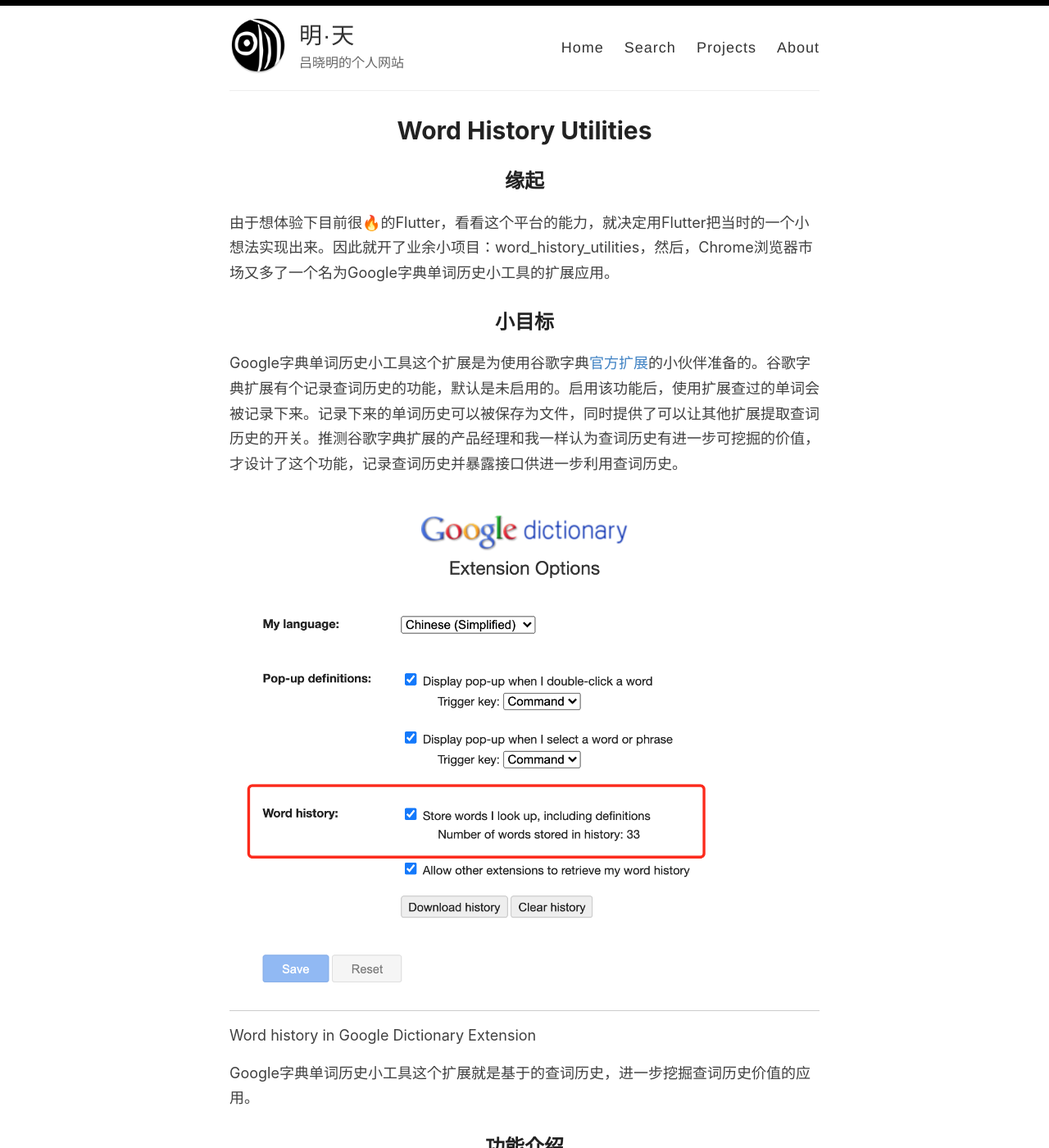
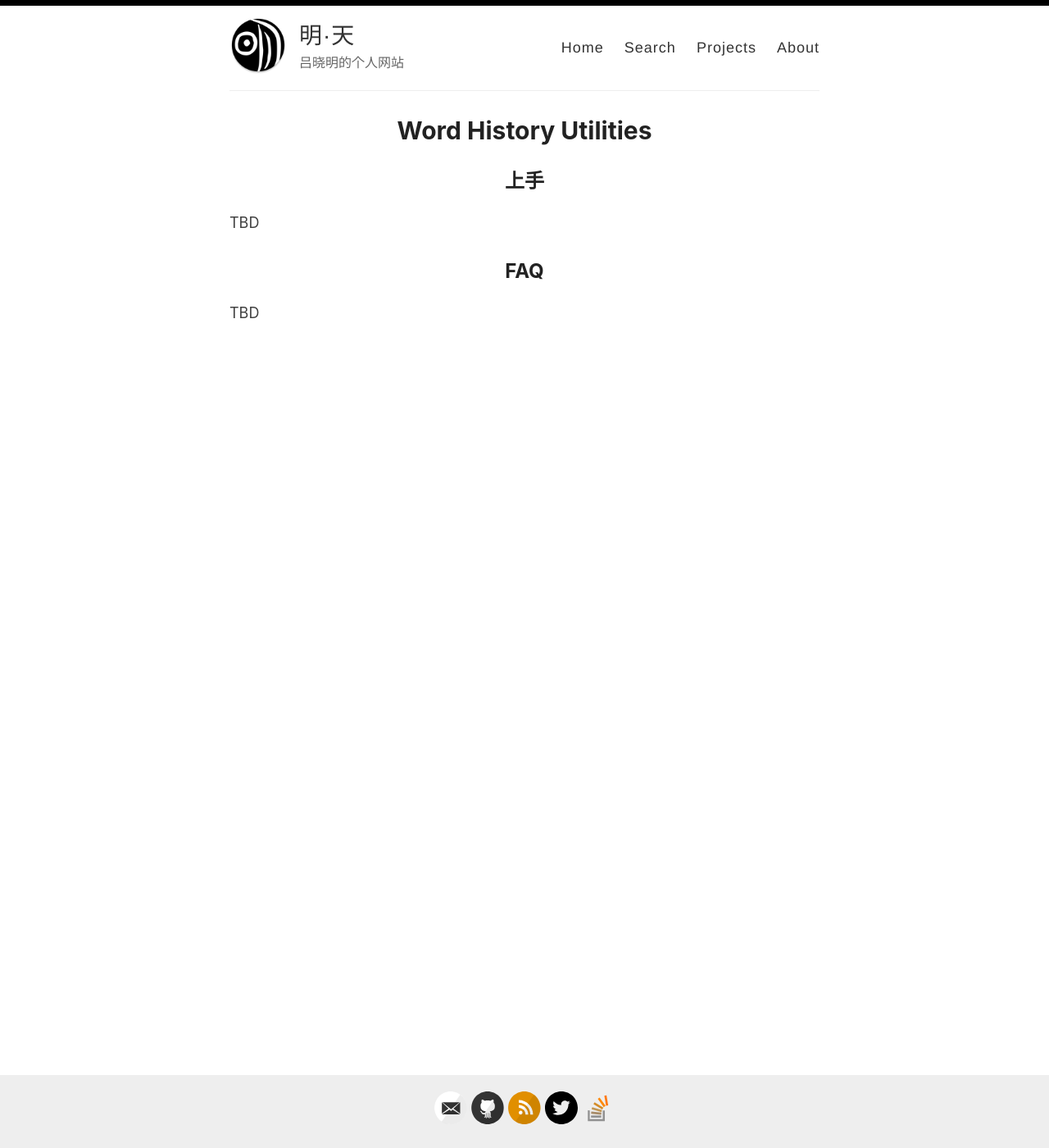
Before and after one commit to xiaominglui/xiaominglui.github.com, a Jekyll site: the page built from _pages/projects/word_history_utilities_help.md, in a window 1280 px wide and 1400 px high. Shown: the whole window at 82% size. Built offline with Jekyll 4.4.1, drawn with Linux system fonts in a browser that asks for light colours; some of the changed text lies outside the part shown.

Commit message:
init word history utilities help doc

```diff
--- a/_pages/projects/word_history_utilities_help.md
+++ b/_pages/projects/word_history_utilities_help.md
@@ -4,52 +4,10 @@ title: Word History Utilities
 permalink: /word_history_utilities/help/
 ---
 
-## 缘起
+## 上手
 
-由于想体验下目前很🔥️的Flutter，看看这个平台的能力，就决定用Flutter把当时的一个小想法实现出来。因此就开了业余小项目：word_history_utilities，然后，Chrome浏览器市场又多了一个名为Google字典单词历史小工具的扩展应用。
+TBD
 
-## 小目标
+## FAQ
 
-Google字典单词历史小工具这个扩展是为使用谷歌字典[官方扩展](https://chrome.google.com/webstore/detail/mgijmajocgfcbeboacabfgobmjgjcoja)的小伙伴准备的。谷歌字典扩展有个记录查词历史的功能，默认是未启用的。启用该功能后，使用扩展查过的单词会被记录下来。记录下来的单词历史可以被保存为文件，同时提供了可以让其他扩展提取查词历史的开关。推测谷歌字典扩展的产品经理和我一样认为查词历史有进一步可挖掘的价值，才设计了这个功能，记录查词历史并暴露接口供进一步利用查词历史。
-
-![google dictionary extension options]({{ site.baseurl }}/images/google_dictionary_extension_options.png)
-
-Word history in Google Dictionary Extension
-
-Google字典单词历史小工具这个扩展就是基于的查词历史，进一步挖掘查词历史价值的应用。
-
-## 功能介绍
-
-谷歌字典扩展的查词历史未提供浏览方法，并且由于使用谷歌字典划词查询时非精确操作，数据是含有网址，非单词，非生词等杂质的生数据。因此Google字典单词历史小工具首个版本提供了：同步查词历史，浏览查词历史，整理查词历史这三个基础功能。
-
-![Untitled%20f02f208d64f948238c9f79457bf32e73/Screen_Shot_2020-07-17_at_07.24.54.png]({{ site.baseurl }}/images/Screen_Shot_2020-07-17_at_07.24.54.png)
-
-Navigation drawer
-
-![Untitled%20f02f208d64f948238c9f79457bf32e73/Screen_Shot_2020-07-17_at_07.24.29.png]({{ site.baseurl }}/images/Screen_Shot_2020-07-17_at_07.24.29.png)
-
-Word history
-
-![Untitled%20f02f208d64f948238c9f79457bf32e73/Screen_Shot_2020-07-17_at_07.29.10.png]({{ site.baseurl }}/images/Screen_Shot_2020-07-17_at_07.29.10.png)
-
-Organize
-
-![Untitled%20f02f208d64f948238c9f79457bf32e73/Screen_Shot_2020-07-17_at_07.25.24.png]({{ site.baseurl }}/images/Screen_Shot_2020-07-17_at_07.25.24.png)
-
-Options
-
-### 📕同步查词历史
-
-每次点开扩展，可以自动或手动同步Google字典扩展的查词历史。即使Google词典扩展的查词历史被清空，也能合并保留之前的单词历史。
-
-### 🔍浏览查词历史
-
-通过表格的形式，直观的浏览通过Google字典扩展查询过的单词。
-
-### 📖整理查词历史
-
-对于误操作记录下来的网址，非生词，非单词等干扰信息，可选中并删除。清理过的单词历史可下载，或通过后续迭代功能回顾。
-
-## 结语
-
-很早就发现谷歌查词历史这个功能及接口，想进一步发挥查词历史的价值，但在很长一段时间都未找到有相关的应用。说明利用查词历史这个需求是个很小众的需求。不管怎样，趁着尝试Flutter平台这个机会，做出了这个扩展。至少满足一下自己的需求。有类似需求的其他朋友能注意到这个扩展更好。后面，根据自己的使用情况与朋友们的反馈，会继续进行功能迭代，充分挖掘查词历史的价值。
+TBD
```
